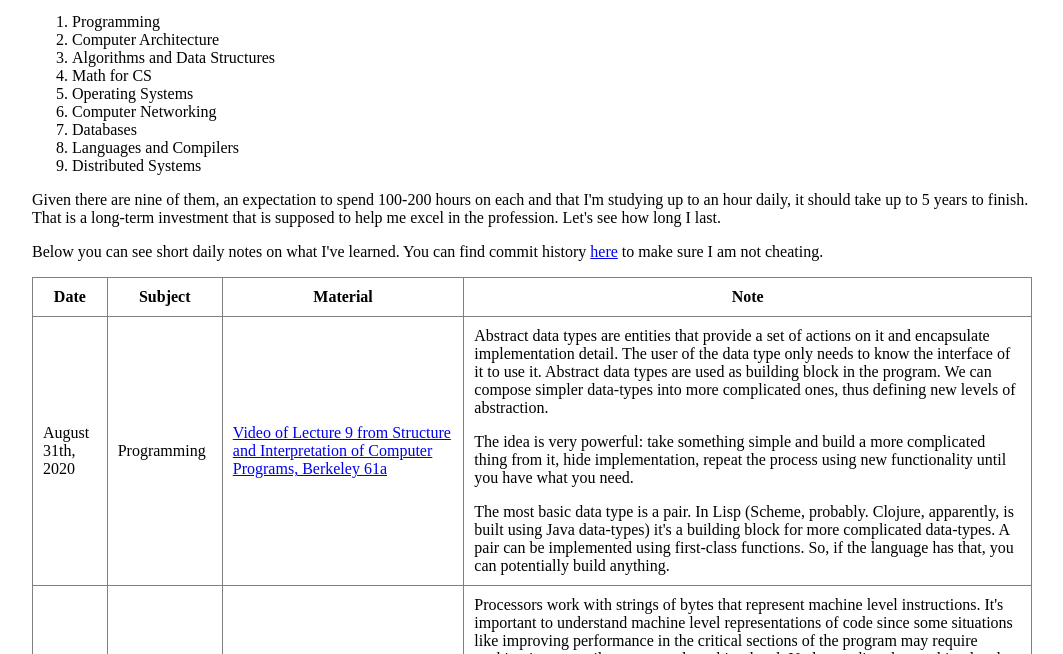
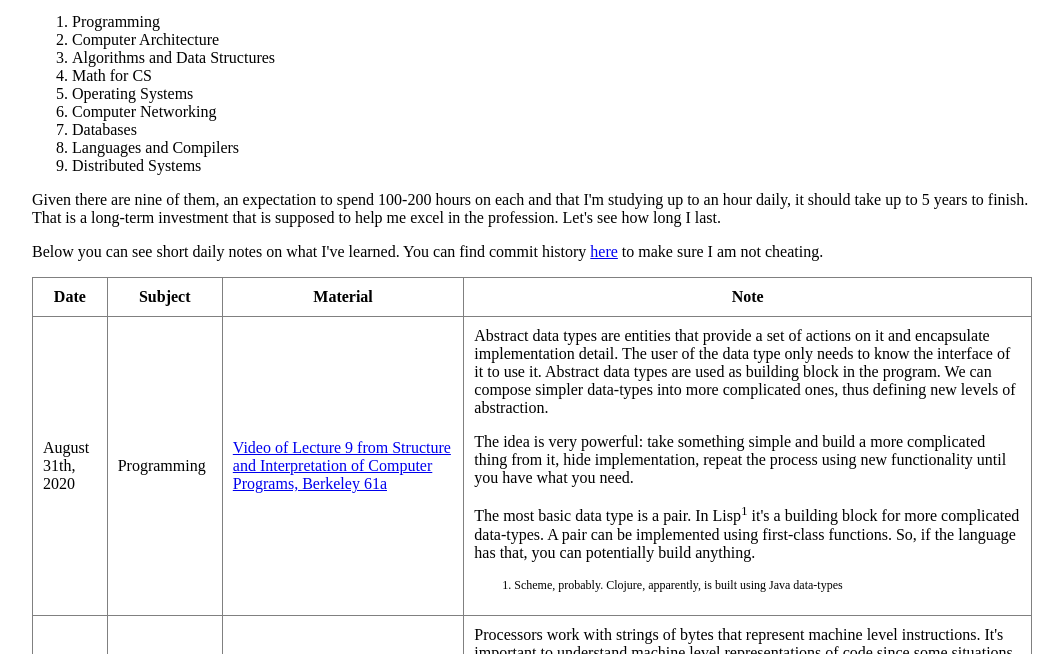
Before and after one commit to alexpashkov/alexpashkov.github.io, a website: page teachyourselfcs.html in a window 1280 px wide. Shown: the part 87-741 px from the top of the page, without its empty margins (108-1171 px from the left). Drawn offline with Linux system fonts and the light colour scheme.

Commit message:
Add note on Clojure

```diff
--- a/teachyourselfcs.html
+++ b/teachyourselfcs.html
@@ -95,13 +95,17 @@
               using new functionality until you have what you need.
             </p>
             <p>
-              The most basic data type is a pair. In Lisp (Scheme, probably.
-              Clojure, apparently, is built using Java data-types) it's a
+              The most basic data type is a pair. In Lisp<sup>1</sup> it's a
               building block for more complicated data-types. A pair can be
               implemented using first-class functions. So, if the language has
               that, you can potentially build anything.
             </p>
-            <p></p>
+            <ol class="references">
+              <li id="clojure">
+                Scheme, probably. Clojure, apparently, is built using Java
+                data-types
+              </li>
+            </ol>
           </td>
         </tr>
         <tr>
```
